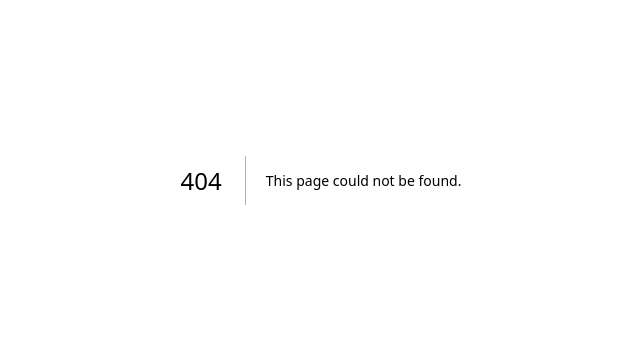
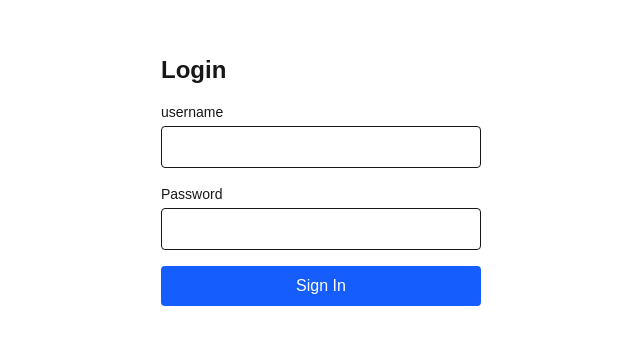
Before and after one commit to flukhiper/IXO, a Next.js app in the folder ixo-app/: page /login in a window 1280 px wide. Before the commit this address had no page. Shown: the part 220-564 px from the top of the page, without its empty margins (319-959 px from the left). Built offline with nearby package versions, Linux system fonts and the light colour scheme.

Commit message:
- finish simple authentication

```diff
--- a/ixo-app/package.json
+++ b/ixo-app/package.json
@@ -14,6 +14,7 @@
     "clsx": "^2.1.1",
     "konva": "^9.3.20",
     "next": "15.2.3",
+    "next-auth": "^4.24.11",
     "react": "^19.0.0",
     "react-dom": "^19.0.0",
     "react-konva": "^19.0.3",
--- /dev/null
+++ b/ixo-app/src/app/api/auth/[...nextauth]/route.ts
@@ -0,0 +1,63 @@
+import NextAuth from 'next-auth';
+import CredentialsProvider from 'next-auth/providers/credentials';
+import type { Session, SessionStrategy, User } from 'next-auth';
+import type { JWT } from 'next-auth/jwt';
+
+import { NEXTAUTH_SECRET } from '@/configs/auth';
+import { mockUser } from '@/mock/user';
+
+export const authOptions = {
+  providers: [
+    CredentialsProvider({
+      name: 'Credentials',
+      credentials: {
+        username: { label: 'Username', type: 'text' },
+        password: { label: 'Password', type: 'password' }
+      },
+      async authorize (credentials) {
+
+        const user = mockUser.find(
+          (user) =>
+            user.username === credentials?.username &&
+            user.password === credentials?.password
+        );
+
+        if (!user) return null;
+
+        return {
+          id: user.id,
+          name: user.name,
+          email: user.email,
+          role: user.role,
+          createdAt: user.createdAt,
+          updatedAt: user.updatedAt
+        };
+      }
+    })
+  ],
+  callbacks: {
+    async jwt ({ token, user }: { token: JWT; user: User }) {
+      if (user) {
+        token.role = user.role; // attach role
+      }
+      return token;
+    },
+    async session ({ session, token }: { session: Session; token: JWT }) {
+      if (token && session.user) {
+        session.user.role = token.role; // pass role to session
+      }
+      return session;
+    }
+  },
+  pages: {
+    signIn: '/login'
+  },
+  session: {
+    strategy: 'jwt' as SessionStrategy // or "database" if you use a DB-backed session
+  },
+  secret: NEXTAUTH_SECRET // set in .env file
+};
+
+const handler = NextAuth(authOptions);
+
+export { handler as GET, handler as POST };
--- a/ixo-app/src/app/demo/page.tsx
+++ b/ixo-app/src/app/demo/page.tsx
@@ -1,12 +1,23 @@
+import { getServerSession } from 'next-auth';
+import { redirect } from 'next/navigation';
 import ClickCounter from '@/components/clickCounter';
 import { GameProvider } from '@/contexts/GameContext';
 import { SelectionProvider } from '@/contexts/SelectionContext';
+
+import { authOptions } from '../api/auth/[...nextauth]/route';
 
 import StageComponent from './components/Stage';
 import Tools from './components/Tools';
 import Menu from './components/menu/Menu';
 
-const DemoPage = () => {
+const DemoPage = async () => {
+  const session = await getServerSession(authOptions);
+
+  if (!session) {
+    redirect('/login?callbackUrl=/demo');
+  }
+
+  console.log('session', session);
 
   return <>
     <GameProvider>
--- a/ixo-app/src/app/layout.tsx
+++ b/ixo-app/src/app/layout.tsx
@@ -1,6 +1,8 @@
 /* eslint-disable @next/next/no-sync-scripts */
 import type { Metadata } from 'next';
 import { Geist, Geist_Mono } from 'next/font/google';
+import Provider from './provider';
+
 import './globals.css';
 
 const geistSans = Geist({
@@ -32,7 +34,9 @@ export default function RootLayout ({
       <body
         className={`${geistSans.variable} ${geistMono.variable} antialiased`}
       >
-        {children}
+        <Provider>
+          {children}
+        </Provider>
       </body>
     </html>
   );
--- /dev/null
+++ b/ixo-app/src/app/login/page.tsx
@@ -0,0 +1,72 @@
+'use client';
+
+import { signIn } from 'next-auth/react';
+import { useSearchParams, useRouter } from 'next/navigation';
+import { useState } from 'react';
+
+export default function LoginPage () {
+  const [ username, setUsername ] = useState('');
+  const [ password, setPassword ] = useState('');
+  const [ error, setError ] = useState('');
+  const searchParams = useSearchParams();
+  const router = useRouter();
+
+  const callbackUrl = searchParams.get('callbackUrl') || '/demo'; // fallback route
+
+  const handleSubmit = async (e: React.FormEvent) => {
+    e.preventDefault();
+    setError('');
+
+    const res = await signIn('credentials', {
+      redirect: false,
+      username,
+      password,
+      callbackUrl
+    });
+
+    if (res?.error) {
+      setError('Invalid username or password');
+    } else if (res?.ok && res.url) {
+      router.push(res.url);
+    }
+  };
+
+  return (
+    <main className="flex items-center justify-center min-h-screen">
+      <form onSubmit={handleSubmit} className="space-y-4 w-80">
+        <h1 className="text-2xl font-bold">Login</h1>
+
+        <div>
+          <label className="block text-sm font-medium">username</label>
+          <input
+            type="username"
+            value={username}
+            onChange={e => setUsername(e.target.value)}
+            className="mt-1 w-full border px-3 py-2 rounded"
+            required
+          />
+        </div>
+
+        <div>
+          <label className="block text-sm font-medium">Password</label>
+          <input
+            type="password"
+            value={password}
+            onChange={e => setPassword(e.target.value)}
+            className="mt-1 w-full border px-3 py-2 rounded"
+            required
+          />
+        </div>
+
+        {error && <p className="text-red-500 text-sm">{error}</p>}
+
+        <button
+          type="submit"
+          className="w-full bg-blue-600 text-white py-2 rounded hover:bg-blue-700"
+        >
+          Sign In
+        </button>
+      </form>
+    </main>
+  );
+}
--- /dev/null
+++ b/ixo-app/src/app/provider.tsx
@@ -0,0 +1,14 @@
+'use client';
+
+import { SessionProvider } from 'next-auth/react';
+
+const Provider: React.FC<React.PropsWithChildren> = ({ children }) => {
+  return (
+    <SessionProvider>
+      {children}
+    </SessionProvider>
+
+  );
+};
+
+export default Provider;
--- a/ixo-app/src/app/random/page.tsx
+++ b/ixo-app/src/app/random/page.tsx
@@ -25,11 +25,14 @@ const RandomPage: React.FC = () => {
   };
 
   const handleChange = (event: React.ChangeEvent<HTMLTextAreaElement>) => {
-
     const result = event.target.value
       .split(/\n\s*\n/) // Split by empty lines
-      .map((section) => section.split('\n')); // Split each section by lines
-
+      .map((section) => {
+        const lines = section.split('\n');
+        const teamName = lines[0]; // First line is the team name
+        const members = lines.slice(1).map((member) => `${member} (${teamName})`); // Append team name to each member
+        return members;
+      });
 
     const allMembers = result.flat();
     const newTeams = Array.from<Array<string>>({ length: teamCount }).map<Array<string>>(() => []);
--- /dev/null
+++ b/ixo-app/src/configs/auth.ts
@@ -0,0 +1 @@
+export const NEXTAUTH_SECRET = process.env.NEXTAUTH_SECRET;
--- /dev/null
+++ b/ixo-app/src/mock/user.ts
@@ -0,0 +1,24 @@
+import { User } from 'next-auth';
+
+export const mockUser: Array<User> = [
+  {
+    id: '1',
+    name: 'Admin User',
+    email: '',
+    username: 'admin',
+    password: 'password',
+    role: 'admin',
+    createdAt: new Date(),
+    updatedAt: new Date()
+  },
+  {
+    id: '2',
+    name: 'Player User',
+    email: '',
+    username: 'guest',
+    password: 'password',
+    role: 'user',
+    createdAt: new Date(),
+    updatedAt: new Date()
+  }
+];
--- /dev/null
+++ b/ixo-app/src/types/user.ts
@@ -0,0 +1,26 @@
+import type { DefaultUser, DefaultSession } from 'next-auth';
+import type { DefaultJWT } from 'next-auth/jwt';
+
+export type UserRole = 'admin' | 'user';
+
+declare module 'next-auth' {
+  interface Session extends DefaultSession {
+    user: DefaultSession['user'] & {
+      role?: UserRole;
+    };
+  }
+
+  interface User extends DefaultUser {
+    username?: string;
+    password?: string;
+    role?: UserRole;
+    createdAt?: Date;
+    updatedAt?: Date;
+  }
+}
+
+declare module 'next-auth/jwt' {
+  interface JWT extends Record<string, unknown>, DefaultJWT {
+    role?: UserRole;
+  }
+}
```
Also changed, not shown: 2 other files (tests, documents, lock files or other folders).
